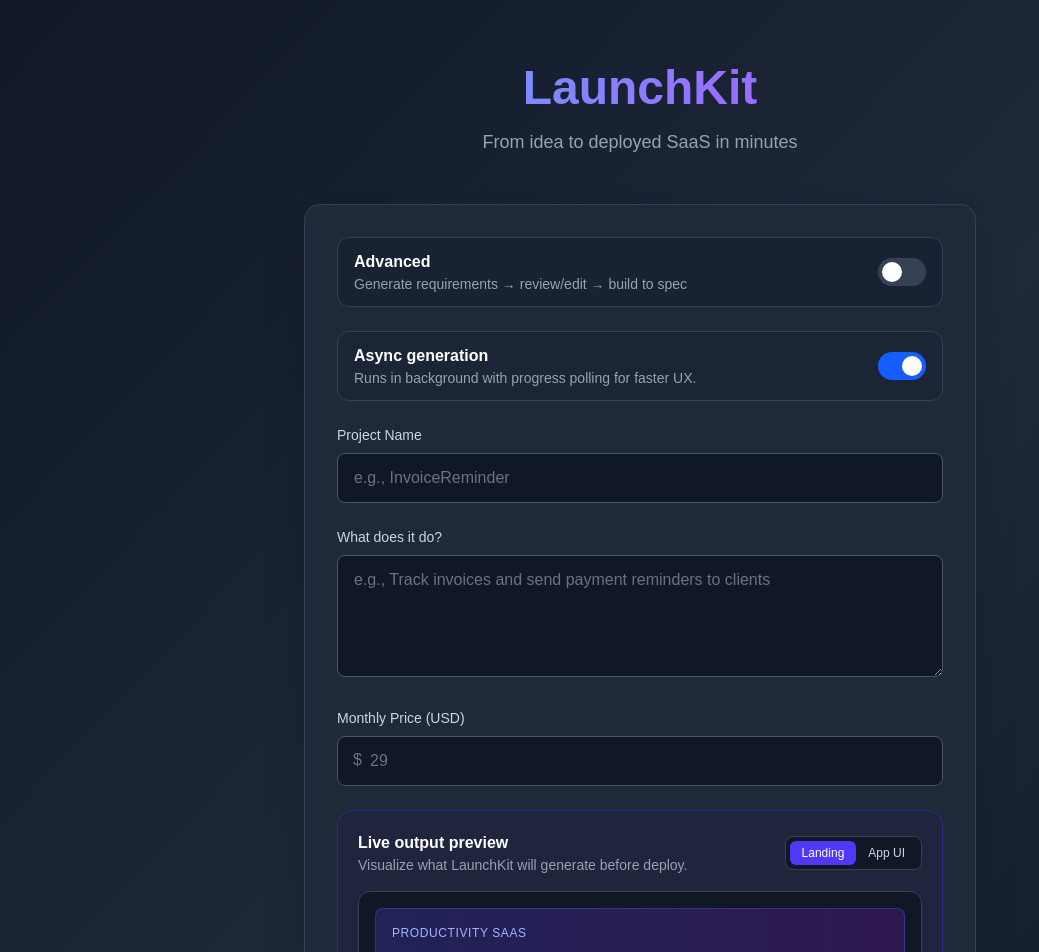
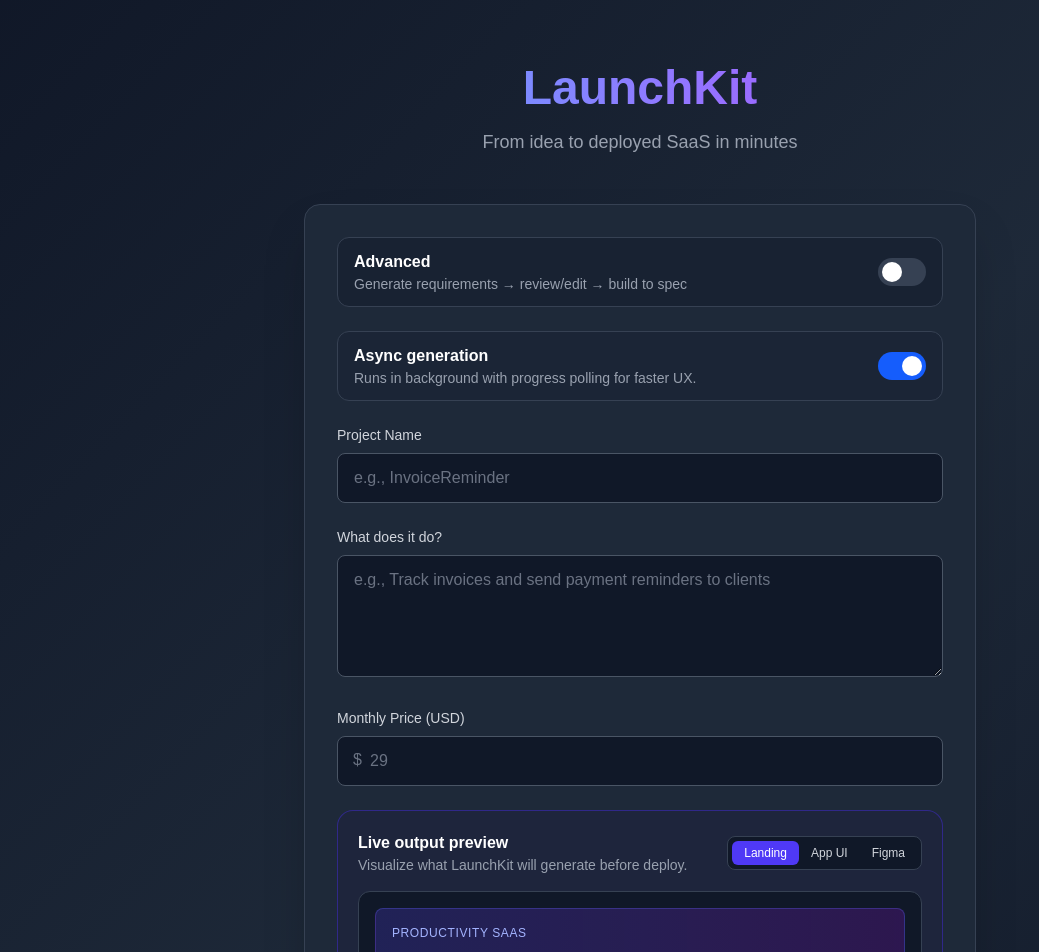
Before and after one commit to splstuff123-gif/launchkit, a Next.js app: page / in a window 1280 px wide. Shown: the top 952 px of the page, without its empty margins (0-1039 px from the left). Built offline with nearby package versions, Linux system fonts and the light colour scheme.

Commit message:
Add Figma preview tab to live output panel

```diff
--- a/src/app/page.tsx
+++ b/src/app/page.tsx
@@ -98,8 +98,9 @@
 
   const [asyncMode, setAsyncMode] = useState(true);
   const [jobId, setJobId] = useState<string | null>(null);
-  const [previewTab, setPreviewTab] = useState<'landing' | 'app'>('landing');
+  const [previewTab, setPreviewTab] = useState<'landing' | 'app' | 'figma'>('landing');
   const [figmaMockupBrief, setFigmaMockupBrief] = useState<{ prompt: string; figmaUrl: string } | null>(null);
+  const [figmaEmbedUrl, setFigmaEmbedUrl] = useState('');
 
   const previewName = formData.name.trim() || 'Your SaaS';
   const previewPrice = formData.price.trim() || '29';
@@ -223,6 +224,7 @@
       if (data.error) throw new Error(data.error);
 
       setFigmaMockupBrief({ prompt: data.figmaPrompt, figmaUrl: data.figmaUrl });
+      setPreviewTab('figma');
     } catch (error: unknown) {
       const msg = error instanceof Error ? error.message : 'Failed to generate Figma mockup brief';
       setResult({ error: msg });
@@ -547,6 +549,18 @@
                     </div>
                   )}
 
+                  <div className="rounded-lg border border-indigo-800 bg-indigo-950/20 p-3 text-xs text-indigo-100 space-y-2">
+                    <p className="font-semibold">Figma embed URL (optional)</p>
+                    <input
+                      type="url"
+                      value={figmaEmbedUrl}
+                      onChange={(e) => setFigmaEmbedUrl(e.target.value)}
+                      placeholder="https://www.figma.com/file/... or /design/..."
+                      className="w-full rounded-lg border border-gray-600 bg-gray-900 px-3 py-2 text-white placeholder-gray-500 focus:outline-none focus:ring-2 focus:ring-indigo-500"
+                    />
+                    <p className="text-[11px] text-indigo-300">Paste a share URL from Figma to render it in the preview tab.</p>
+                  </div>
+
                   {requirementsDoc && (
                     <div className="space-y-3">
                       <div className="text-xs text-gray-400">
@@ -607,6 +621,13 @@
                     >
                       App UI
                     </button>
+                    <button
+                      type="button"
+                      onClick={() => setPreviewTab('figma')}
+                      className={`rounded-md px-3 py-1 transition ${previewTab === 'figma' ? 'bg-indigo-600 text-white' : 'text-gray-300 hover:bg-gray-800'}`}
+                    >
+                      Figma
+                    </button>
                   </div>
                 </div>
 
@@ -628,6 +649,22 @@
                         <div className="rounded-md border border-gray-700 bg-gray-950 p-2">✅ Health + ready checks</div>
                       </div>
                     </div>
+                  ) : previewTab === 'figma' ? (
+                    figmaEmbedUrl.trim() ? (
+                      <div className="space-y-2">
+                        <p className="text-xs text-gray-400">Embedded Figma preview</p>
+                        <iframe
+                          title="Figma mockup preview"
+                          src={`https://www.figma.com/embed?embed_host=launchkit&url=${encodeURIComponent(figmaEmbedUrl)}`}
+                          className="h-[460px] w-full rounded-lg border border-gray-700 bg-gray-950"
+                          allowFullScreen
+                        />
+                      </div>
+                    ) : (
+                      <div className="rounded-md border border-gray-700 bg-gray-950 p-4 text-sm text-gray-300">
+                        Add a Figma share URL above to render the mockup here.
+                      </div>
+                    )
                   ) : (
                     <div className="space-y-3">
                       <div className="flex items-center justify-between rounded-md border border-gray-700 bg-gray-950 p-3">
```
